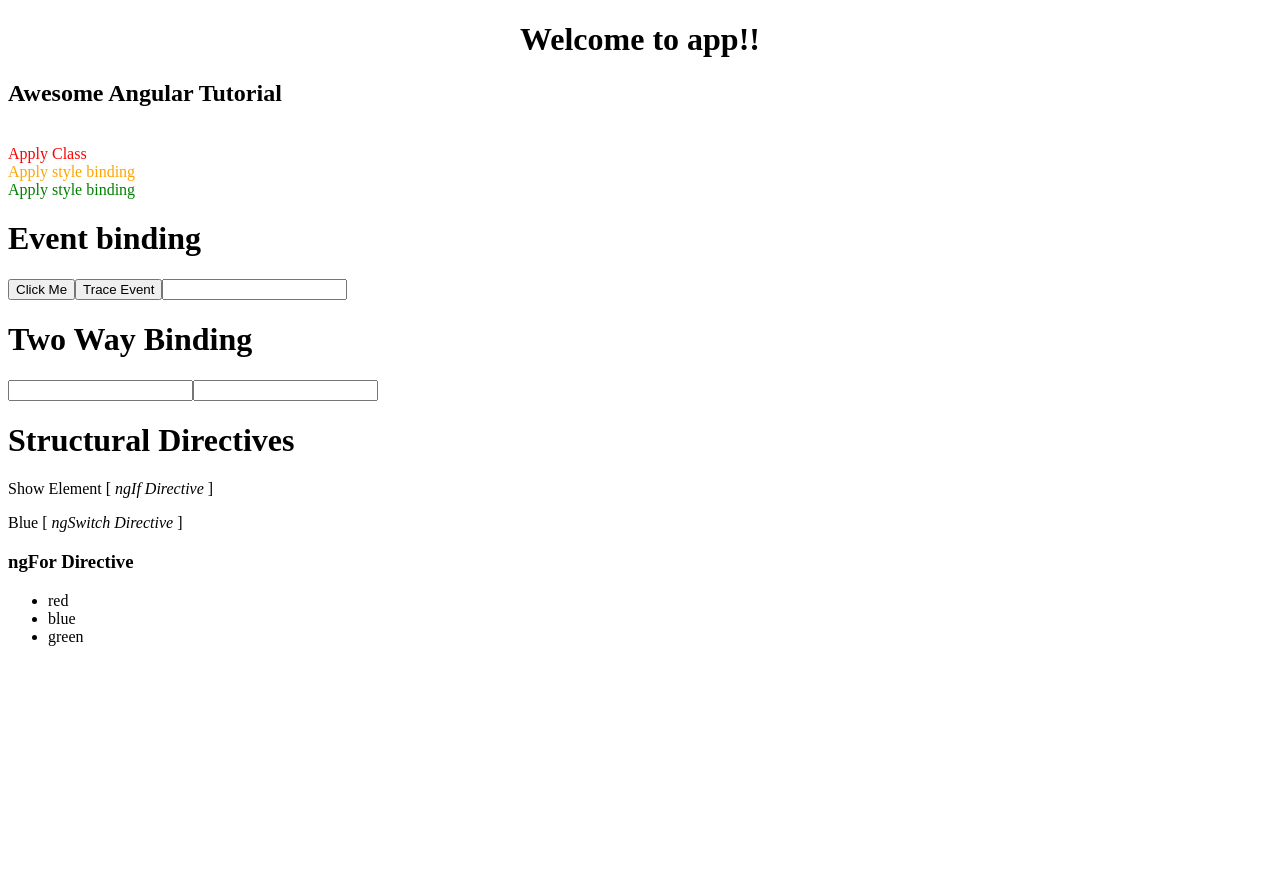
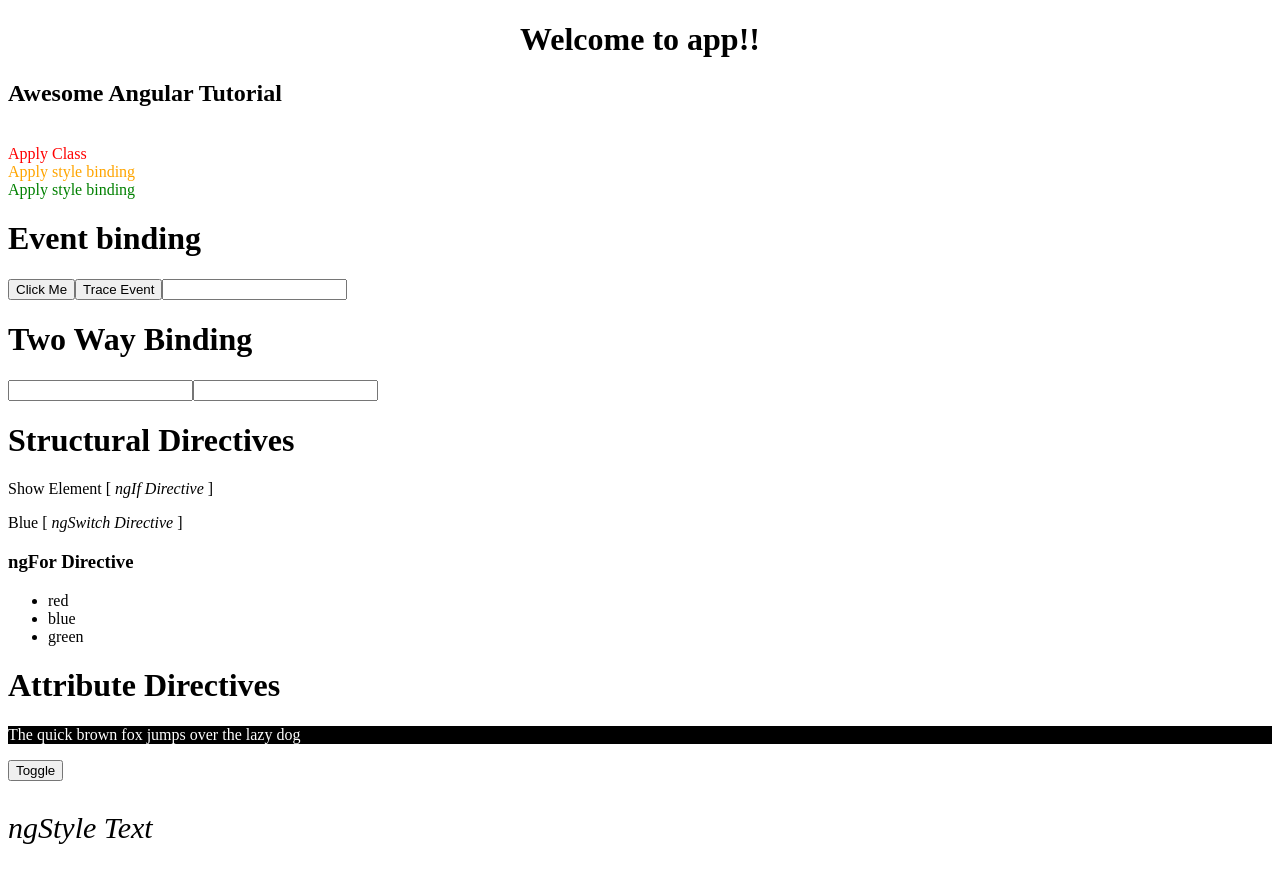
Before and after one commit to juanito-lansangan/angular-training, an Angular app: page / in a window 1280 px wide. Before the commit the page ends 800 px from the top, so only its background shows below. Built offline with nearby package versions, Linux system fonts and the light colour scheme.

Commit message:
Attribute Directives

```diff
--- a/src/app/app.component.html
+++ b/src/app/app.component.html
@@ -9,3 +9,4 @@
 <event-binding-reference></event-binding-reference>
 <two-way-binding></two-way-binding>
 <structural-directives></structural-directives>
+<attribute-directives></attribute-directives>
--- a/src/app/app.module.ts
+++ b/src/app/app.module.ts
@@ -8,6 +8,7 @@ import { ClassStyleBindingComponent } from './tutorials/class-style-binding.comp
 import { EventBindingReferenceComponent } from "./tutorials/event-binding-reference.component";
 import { TwoWayDataBindingComponent } from "./tutorials/two-way-data-binding.component";
 import { StructuralDirectivesComponent } from "./tutorials/structural-directives.component";
+import { AttributeDirectivesComponent } from "./tutorials/attribute-directives.component";
 
 @NgModule({
   declarations: [
@@ -16,7 +17,8 @@ import { StructuralDirectivesComponent } from "./tutorials/structural-directives
     ClassStyleBindingComponent,
     EventBindingReferenceComponent,
     TwoWayDataBindingComponent,
-    StructuralDirectivesComponent
+    StructuralDirectivesComponent,
+    AttributeDirectivesComponent
   ],
   imports: [
     BrowserModule,
--- /dev/null
+++ b/src/app/tutorials/attribute-directives.component.ts
@@ -0,0 +1,22 @@
+import { Component } from "@angular/core";
+
+@Component({
+    selector: 'attribute-directives',
+    template: `<h1>{{title}}</h1>
+                <p [ngClass]="{'bg-dark' : toggleclass, 'fc-light':toggleclass}">The quick brown fox jumps over the lazy dog</p>
+                <button (click)="toggle()">Toggle</button>
+                <p [ngStyle]="{'font-style': style, 'font-size': size}">ngStyle Text</p>`,
+    styles: [
+        `.bg-dark {background: black;}
+         .fc-light {color:white}`
+    ]
+})
+export class AttributeDirectivesComponent {
+    title = "Attribute Directives";
+    toggleclass = true;
+    style = 'italic';
+    size = '30px'
+    toggle() {
+        this.toggleclass = !this.toggleclass;
+    }
+}
```
